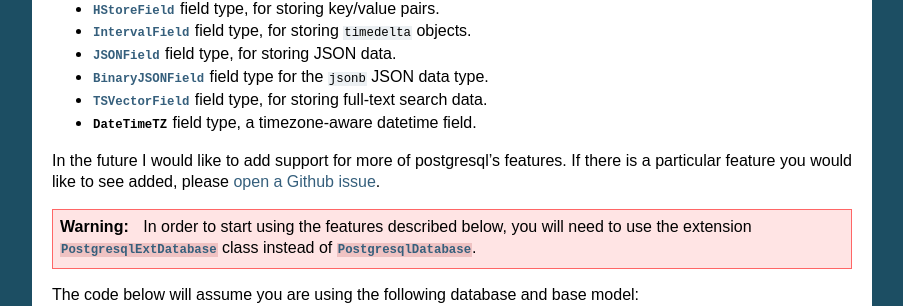
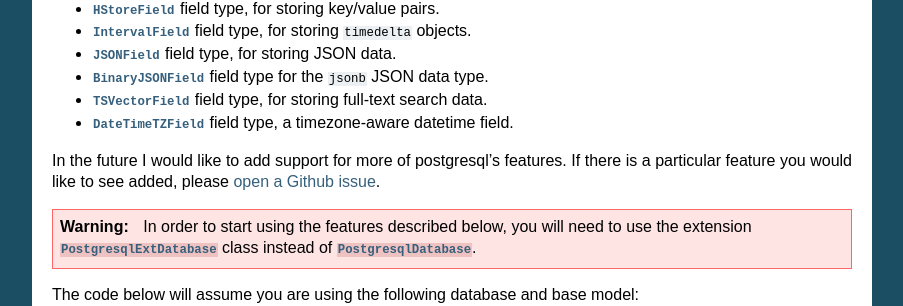
Before and after one commit to coleifer/peewee, a Sphinx documentation site: the page built from docs/peewee/playhouse.rst, in a window 1280 px wide and 900 px high, scrolled down 10560 px. Shown: the part 142-448 px from the top of the window, without its empty margins (198-1101 px from the left). Built offline with Sphinx 7.4.7, drawn with Linux system fonts in a browser that asks for light colours; the version number could not be read and is left out.

Commit message:
Fix typo in docs.
[skip ci]

```diff
--- a/docs/peewee/playhouse.rst
+++ b/docs/peewee/playhouse.rst
@@ -685,7 +685,7 @@ currently:
 * :py:class:`JSONField` field type, for storing JSON data.
 * :py:class:`BinaryJSONField` field type for the ``jsonb`` JSON data type.
 * :py:class:`TSVectorField` field type, for storing full-text search data.
-* :py:class:`DateTimeTZ` field type, a timezone-aware datetime field.
+* :py:class:`DateTimeTZField` field type, a timezone-aware datetime field.
 
 In the future I would like to add support for more of postgresql's features.
 If there is a particular feature you would like to see added, please
```
